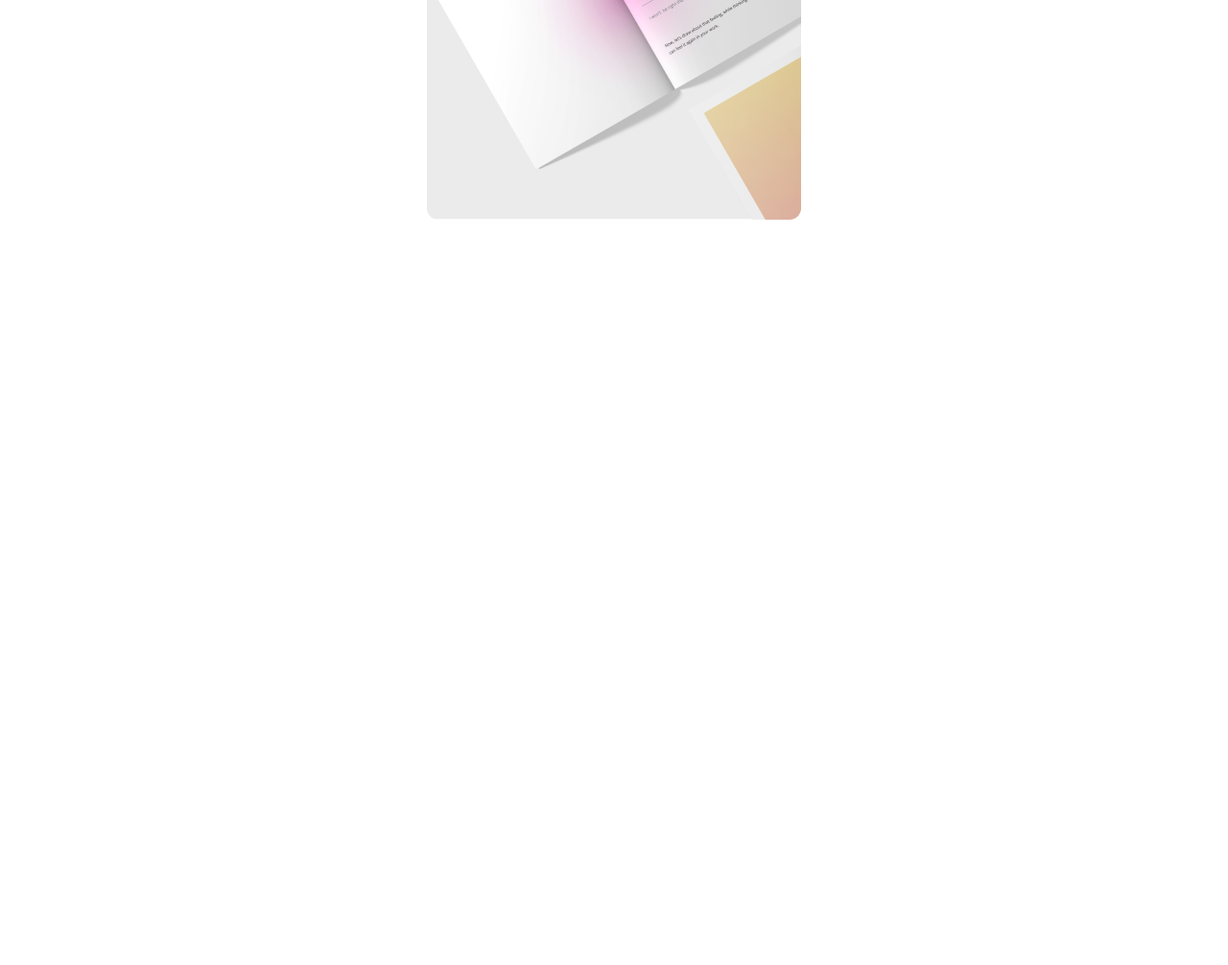
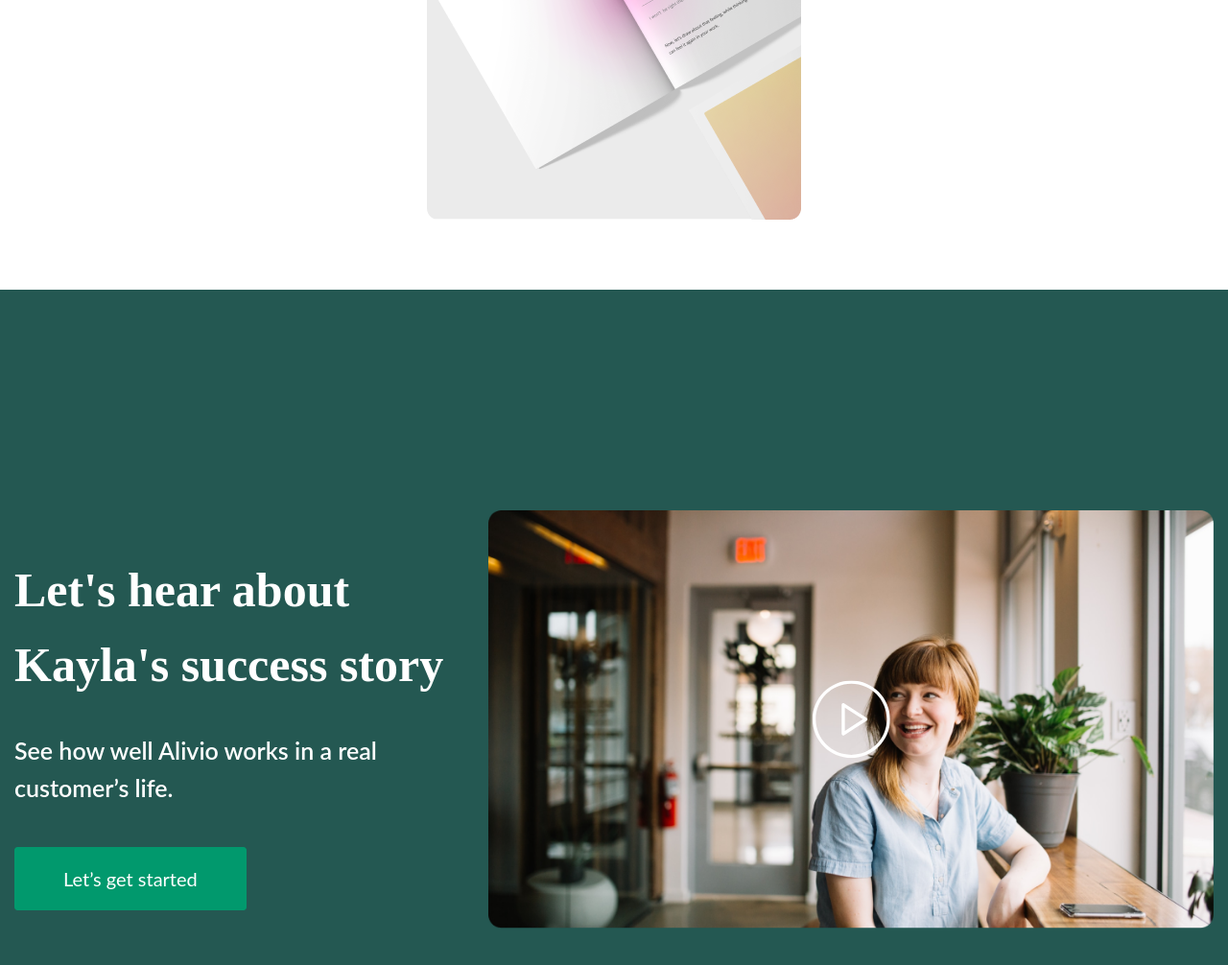
Before and after one commit to ValeraNazarchuk/Alivio-landing, a website: page src/index.html in a window 1280 px wide. Shown: the part 2226-3232 px from the top of the page at 96% size. Before the commit the page ends 2463 px from the top, so only its background shows below. Drawn offline with nearby package versions, Linux system fonts and the light colour scheme; files that its build step writes are made by us from their sources; files whose address does not match are found by name; a web font is replaced by a local one.

Commit message:
story done

```diff
--- a/src/index.html
+++ b/src/index.html
@@ -96,6 +96,33 @@
           </div>
         </div>
       </section>
+      <section class="story">
+        <div class="story__inner">
+          <div class="story__content">
+            <h2 class="title story__content-title">Let's hear about Kayla's success story</h2>
+            <p class="story__content-text">
+              See how well Alivio works in a real customer’s life.
+            </p>
+            <a class="story__content-btn" href="#">Let’s get started</a>
+          </div>
+          <div class="story__video">
+            <a class="story__video-play">
+              <svg width="82" height="82" viewBox="0 0 82 82" fill="none" xmlns="http://www.w3.org/2000/svg">
+              <g clip-path="url(#clip0_1_31)">
+              <path d="M41.3715 0.407043C19.0808 0.407043 0.948334 18.5413 0.948334 40.8302C0.948334 63.1192 19.0808 81.2534 41.3715 81.2534C63.6622 81.2534 81.7947 63.1192 81.7947 40.8302C81.7947 18.5413 63.6622 0.407043 41.3715 0.407043ZM41.3715 77.8849C20.9395 77.8849 4.31688 61.2623 4.31688 40.8302C4.31688 20.3982 20.9395 3.77559 41.3715 3.77559C61.8036 3.77559 78.4262 20.3982 78.4262 40.8302C78.4262 61.2623 61.8036 77.8849 41.3715 77.8849Z" fill="white"/>
+              <path d="M57.4419 39.414L33.8618 24.2553C33.3453 23.9182 32.6775 23.9 32.1446 24.1928C31.6017 24.4889 31.2662 25.0548 31.2662 25.6715V55.9889C31.2662 56.6057 31.6017 57.1716 32.1446 57.4677C32.3946 57.6043 32.6742 57.6733 32.9505 57.6733C33.2663 57.6733 33.5855 57.5844 33.8618 57.4052L57.4419 42.2465C57.9223 41.9373 58.215 41.4026 58.215 40.8302C58.215 40.2578 57.9223 39.7233 57.4419 39.414ZM34.6347 52.9032V28.7573L53.4154 40.8302L34.6347 52.9032Z" fill="white"/>
+              </g>
+              <defs>
+              <clipPath id="clip0_1_31">
+              <rect width="80.8464" height="80.8464" fill="white" transform="translate(0.948334 0.407043)"/>
+              </clipPath>
+              </defs>
+              </svg>
+            </a>
+            <img class="story__video-img" src="./img/story/picture.png" alt="video screensaver">
+          </div>
+        </div>
+      </section>
     </main>
 
     <footer class="footer"></footer>
--- a/src/styles/blocks/_header.scss
+++ b/src/styles/blocks/_header.scss
@@ -60,6 +60,7 @@
     border-radius: 4px;
     transition: all 0.5s;
     &:hover {
+      border-color: $bg-btn-hover;
       background-color: $bg-btn-hover;
     }
   }
--- a/src/styles/blocks/_story.scss
+++ b/src/styles/blocks/_story.scss
@@ -0,0 +1,63 @@
+.story {
+  margin-top: 65px;
+  padding: 230px 15px 175px;
+  background-color: $bg-green;
+  &__inner {
+    max-width: 1540px;
+    margin: 0 auto;
+    display: flex;
+    align-items: center;
+    justify-content: space-between;
+  }
+}
+
+.story__content {
+  max-width: 580px;
+  &-title {
+    color: $fs-white;
+  }
+  &-text {
+    margin: 30px 0 60px;
+    font-weight: 600;
+    font-size: 25px;
+    line-height: 157%;
+    color: $fs-white;
+  }
+  &-btn {
+    color: $fs-white;
+    font-weight: 400;
+    font-size: 20px;
+    line-height: 25px;
+    padding: 20px 50px;
+    background-color: $bg-btn-green;
+    border: 1px solid $border-green;
+    border-radius: 4px;
+    transition: all .5s;
+    &:hover {
+      background-color: $bg-btn-hover;
+      border-color: $bg-btn-hover;
+    }
+  }
+}
+
+.story__video {
+  position: relative;
+  &-play {
+    position: absolute;
+    top: 50%;
+    left: 50%;
+    transform: translate(-50%, -50%);
+    cursor: pointer;
+    svg {
+      transition: all .5s;
+    }
+    &:hover {
+      svg {
+        transform: scale(1.1);
+      }
+    }
+  }
+  &-img {
+    width: 100%;
+  }
+}
--- a/src/styles/style.scss
+++ b/src/styles/style.scss
@@ -11,6 +11,7 @@
 @import "blocks/_header";
 @import "blocks/_top";
 @import "blocks/_works";
+@import "blocks/_story";
 @import "blocks/_footer";
 
 
```
Also changed, not shown: dist/css/style.css, dist/css/style.min.css, dist/img/story/picture.png (added), dist/index.html, src/img/story/picture.jpg (deleted), src/img/story/picture.png (added), 2 other files.
